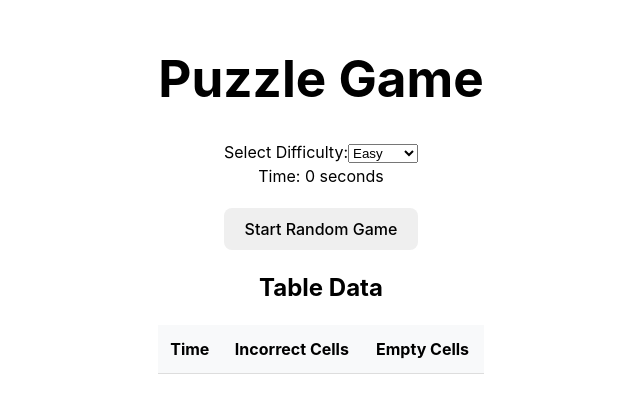
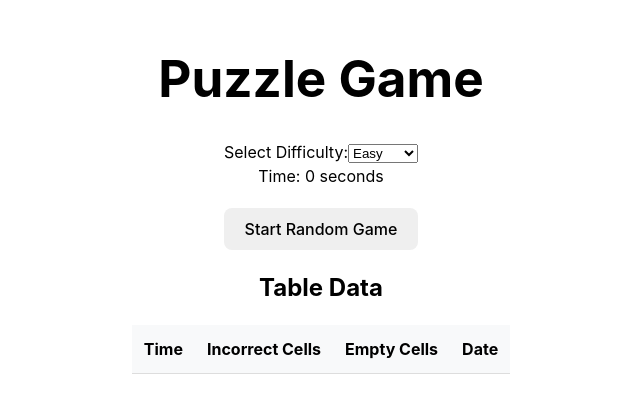
Before and after one commit to DavidSamir/puzzle-game, a React (Vite) app: page / in a window 1280 px wide. Shown: the part 205-618 px from the top of the page, without its empty margins (319-959 px from the left). Built offline with nearby package versions, Linux system fonts and the light colour scheme.

Commit message:
fix state

```diff
--- a/src/App.jsx
+++ b/src/App.jsx
@@ -22,7 +22,7 @@ function App() {
       <DifficultySelector difficulty={difficulty} onChange={handleDifficultyChange} />
       <Timer start={showComponent} seconds={seconds} setSeconds={setSeconds} />
       <PuzzleGrid difficulty={difficulty} showComponent={showComponent} setShowComponent={setShowComponent} seconds={seconds} setSeconds={setSeconds} />
-      <Scoreboard />
+      <Scoreboard seconds={seconds} />
     </div>
   );
 }
--- a/src/components/Scoreboard.jsx
+++ b/src/components/Scoreboard.jsx
@@ -2,8 +2,9 @@
 
 
 import React, { useState, useEffect } from 'react';
+import moment from 'moment';
 
-const Scoreboard = () => {
+const Scoreboard = ({seconds}) => {
   const [tableData, setTableData] = useState([]);
 
   useEffect(() => {
@@ -11,7 +12,7 @@ const Scoreboard = () => {
     if (localStorageData) {
       setTableData(localStorageData);
     }
-  }, []);
+  }, [seconds]);
 
   return (
     <div className="table-container">
@@ -22,7 +23,7 @@ const Scoreboard = () => {
             <th className="table-header">Time</th>
             <th className="table-header">Incorrect Cells</th>
             <th className="table-header">Empty Cells</th>
-            {/* <th className="table-header">Data</th> */}
+            <th className="table-header">Date</th>
           </tr>
         </thead>
         <tbody>
@@ -31,7 +32,7 @@ const Scoreboard = () => {
               <td className="table-data">{item.time} <small>Seconds</small></td>
               <td className="table-data">{item.incorrectCells}</td>
               <td className="table-data">{item.emptyCells}</td>
-              {/* <td className="table-data">{item.data}</td> */}
+              <td className="table-data">{moment(item.date).fromNow()}</td>
             </tr>
           ))}
         </tbody>
--- a/src/components/puzzles/Sudoku.jsx
+++ b/src/components/puzzles/Sudoku.jsx
@@ -136,6 +136,7 @@ function Sudoku({ difficulty, seconds, setShowComponent, setSeconds }) {
       time: timeTaken,
       incorrectCells: incorrectCells,
       emptyCells: emptyCells,
+      date:new Date(),
       data: grid
 
     }
```
